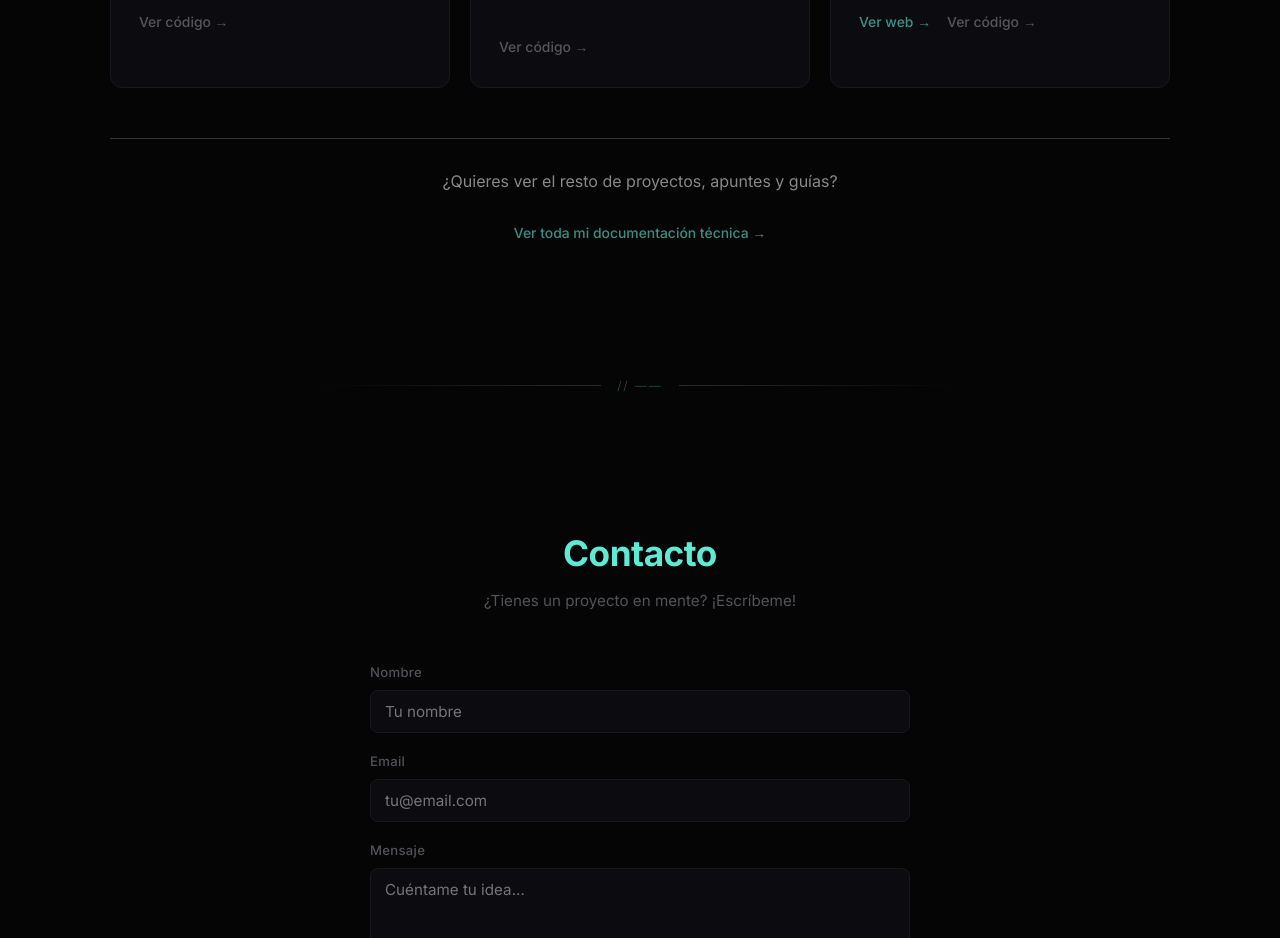
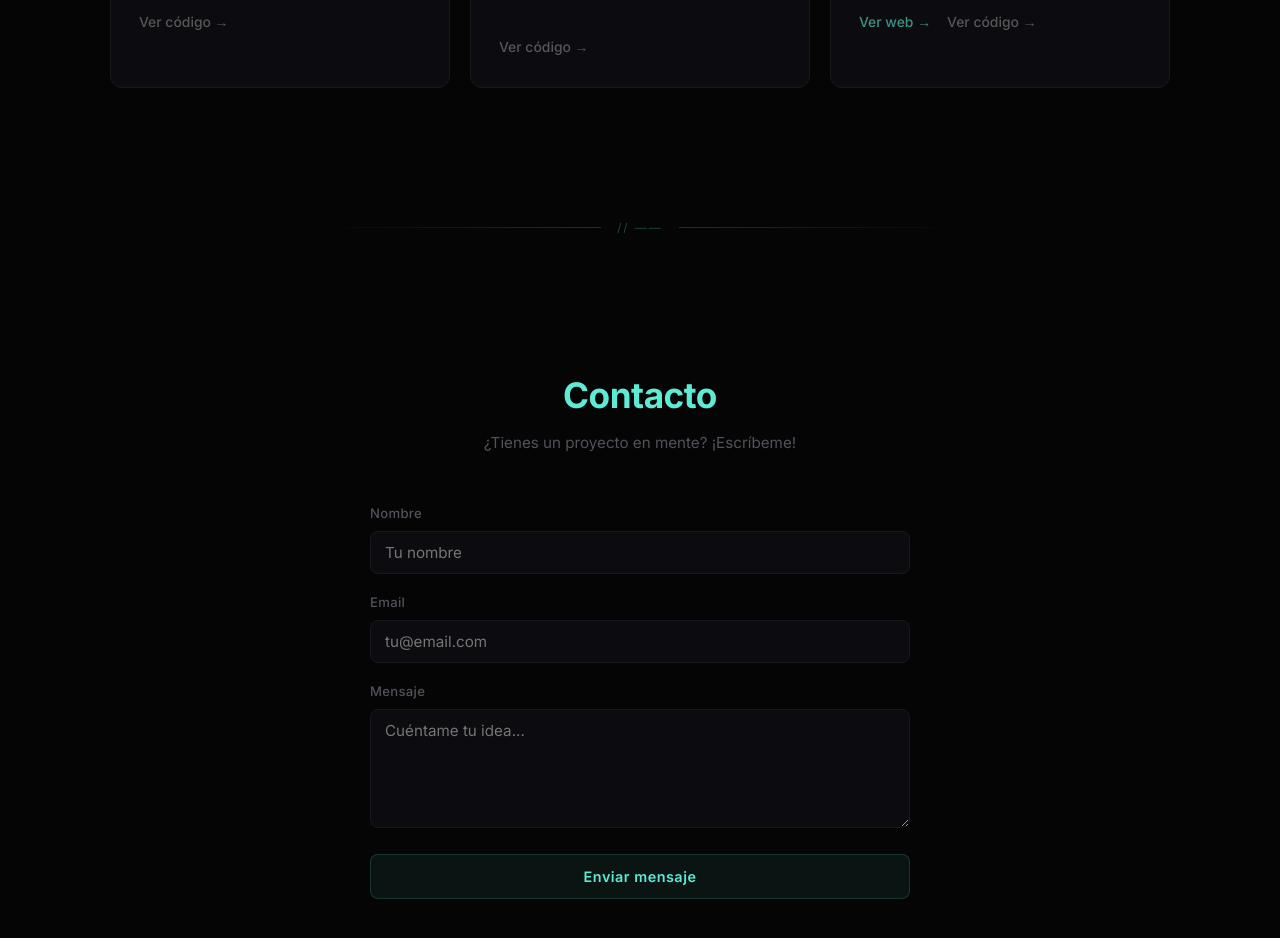
Before and after one commit to mmoreno-byte/mmorenodev, a React (Vite) app: page / in a window 1280 px wide. Shown: the part 5180-6118 px from the top of the page. Built offline with nearby package versions, Linux system fonts and the light colour scheme.

Commit message:
Fixed redundance

```diff
--- a/src/components/Projects.jsx
+++ b/src/components/Projects.jsx
@@ -133,13 +133,6 @@ export default function Projects() {
           <p className="no-results">No hay proyectos con esa tecnología aún. ¡Pronto! 🚀</p>
         )}
       </div>
-
-      <div className="projects-more">
-        <p>¿Quieres ver el resto de proyectos, apuntes y guías?</p>
-        <a href="https://mmoreno-docs.mdmorenoinfor.workers.dev/" target="_blank" rel="noopener noreferrer" className="project-link">
-          Ver toda mi documentación técnica →
-        </a>
-      </div>
 </section>
   );
 }
```
